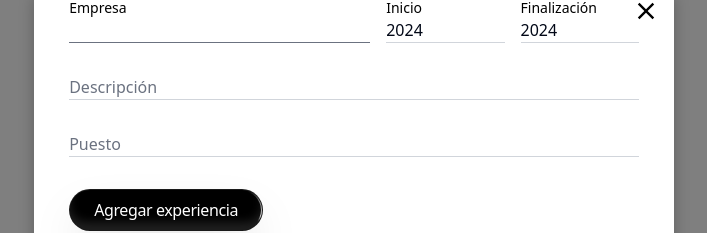
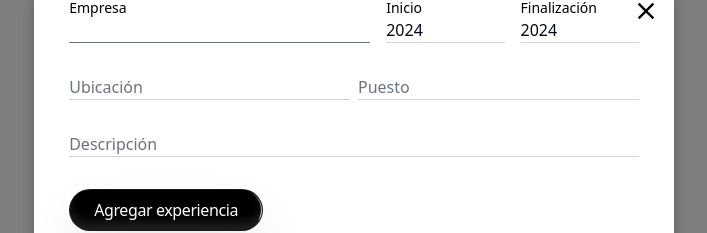
Before and after one commit to SantiZai/cv-generator, a React (Vite) app: page /generate in a window 1280 px wide. Both pictures are taken after a click on the button "Open modal". Shown: the part 283-516 px from the top of the page, without its empty margins (286-993 px from the left). Built offline with nearby package versions, Linux system fonts and the light colour scheme; grey boxes are pictures that could not be loaded.

Commit message:
adding the ubication form

```diff
--- a/src/components/Experience.tsx
+++ b/src/components/Experience.tsx
@@ -94,17 +94,23 @@ export const ExperienceModal = ({
         </fieldset>
         <fieldset className="w-full flex gap-2 p-4">
           <Input
-            name="description"
-            value={newExperience.description}
-            placeholder="Descripción"
+            name="ubication"
+            value={newExperience.ubication}
+            placeholder="Ubicación"
             handleChange={handleChange}
           />
-        </fieldset>
-        <fieldset className="w-full p-4">
           <Input
             name="role"
             value={newExperience.role}
             placeholder="Puesto"
+            handleChange={handleChange}
+          />
+        </fieldset>
+        <fieldset className="w-full flex gap-2 p-4">
+          <Input
+            name="description"
+            value={newExperience.description}
+            placeholder="Descripción"
             handleChange={handleChange}
           />
         </fieldset>
```
